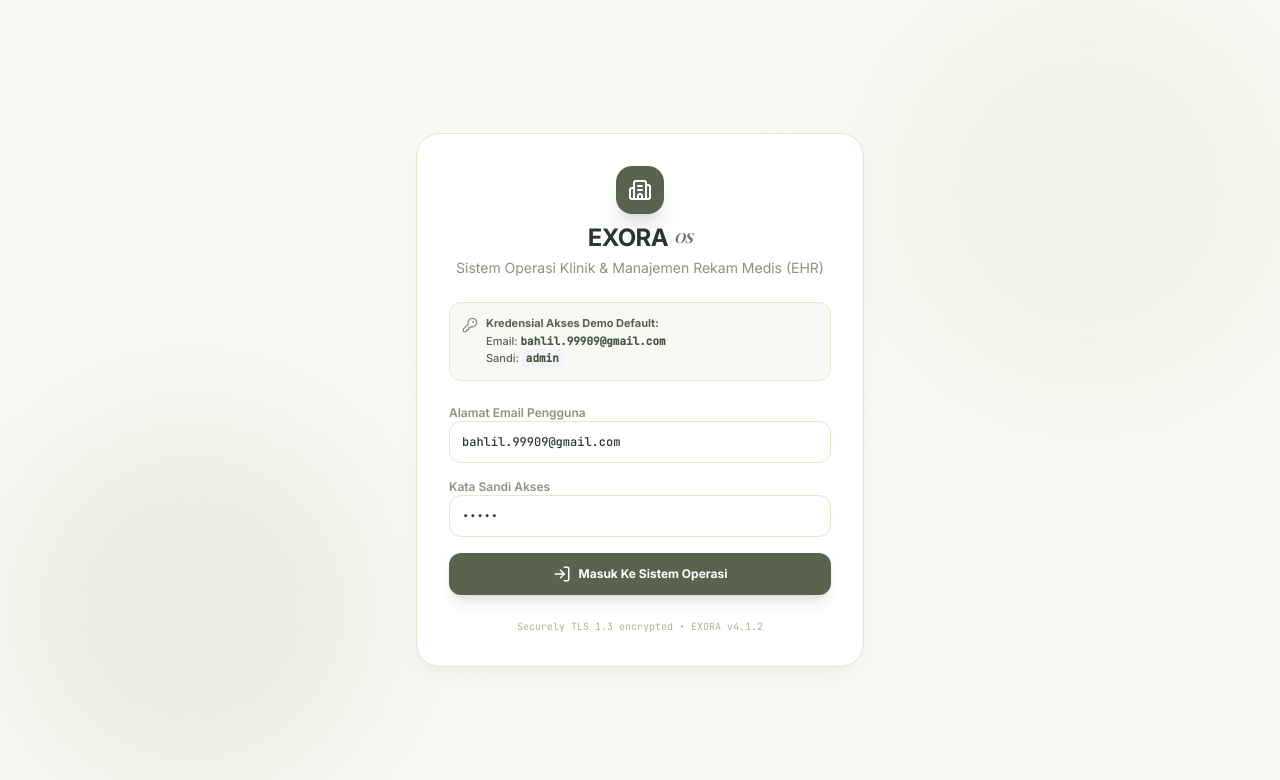
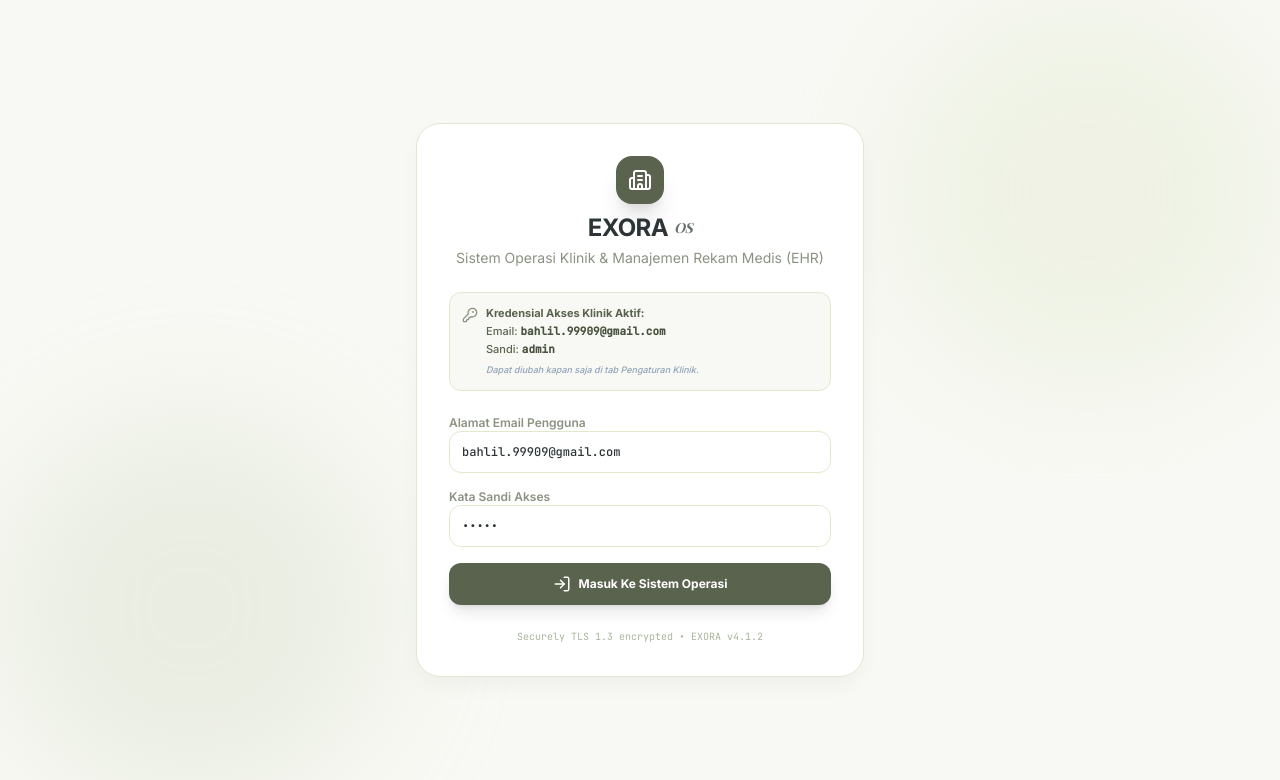
Before and after one commit to fathur48-boop/EXORA-CLINIC-OS, a React (Vite) app: page / in a window 1280 px wide. Shown: the top 780 px of the page. Built offline with nearby package versions, Linux system fonts and the light colour scheme; a web font is replaced by a local one.

Commit message:
Update App.tsx

```diff
--- a/src/App.tsx
+++ b/src/App.tsx
@@ -74,23 +74,28 @@ export default function App() {
       return;
     }
 
+    const currentSettings = dbAdapter.getSettings();
+    const expectedEmail = currentSettings.loginEmail || 'bahlil.99909@gmail.com';
+    const expectedPassword = currentSettings.loginPassword || 'admin';
+    const expectedUsername = currentSettings.loginUsername || currentSettings.defaultDoctorName || 'dr. Baharuddin Yusuf, Sp.PD';
+
     // Secure authentication check (Ready for production)
     // Accept user email from platform or admin
     if (
-      (authEmail === 'bahlil.99909@gmail.com' && authPassword === 'admin') ||
+      (authEmail === expectedEmail && authPassword === expectedPassword) ||
       (authEmail === 'admin' && authPassword === 'admin')
     ) {
       const session: UserSession = {
         id: 'usr-admin-1',
         email: authEmail,
-        name: 'dr. Baharuddin Yusuf, Sp.PD',
+        name: expectedUsername,
         role: 'Dokter',
       };
       localStorage.setItem('exora_session_active', JSON.stringify(session));
       setCurrentUser(session);
       setIsAuthenticated(true);
     } else {
-      setAuthError('Kredensial salah. Gunakan email: bahlil.99909@gmail.com dan sandi: admin');
+      setAuthError(`Kredensial salah. Gunakan email / sandi yang telah dikonfigurasi.`);
     }
   };
 
@@ -205,9 +210,10 @@ export default function App() {
           <div className="bg-sage-50 border border-sage-200 p-3 rounded-xl flex gap-2 items-start text-[11px] text-sage-600 leading-relaxed font-sans font-medium">
             <KeyRound className="w-4 h-4 text-sage-500 shrink-0 mt-0.5" />
             <div>
-              <strong>Kredensial Akses Demo Default:</strong><br />
-              Email: <span className="font-mono font-bold text-sage-700">bahlil.99909@gmail.com</span><br />
-              Sandi: <span className="font-mono font-bold text-sage-100/10 bg-slate-100 px-1 py-0.5 text-sage-700">admin</span>
+              <strong>Kredensial Akses Klinik Aktif:</strong><br />
+              Email: <span className="font-mono font-bold text-sage-700">{dbAdapter.getSettings().loginEmail || 'bahlil.99909@gmail.com'}</span><br />
+              Sandi: <span className="font-mono font-bold text-sage-700">{dbAdapter.getSettings().loginPassword || 'admin'}</span>
+              <p className="mt-1 text-[9px] text-slate-400 font-sans italic">Dapat diubah kapan saja di tab Pengaturan Klinik.</p>
             </div>
           </div>
 
```
